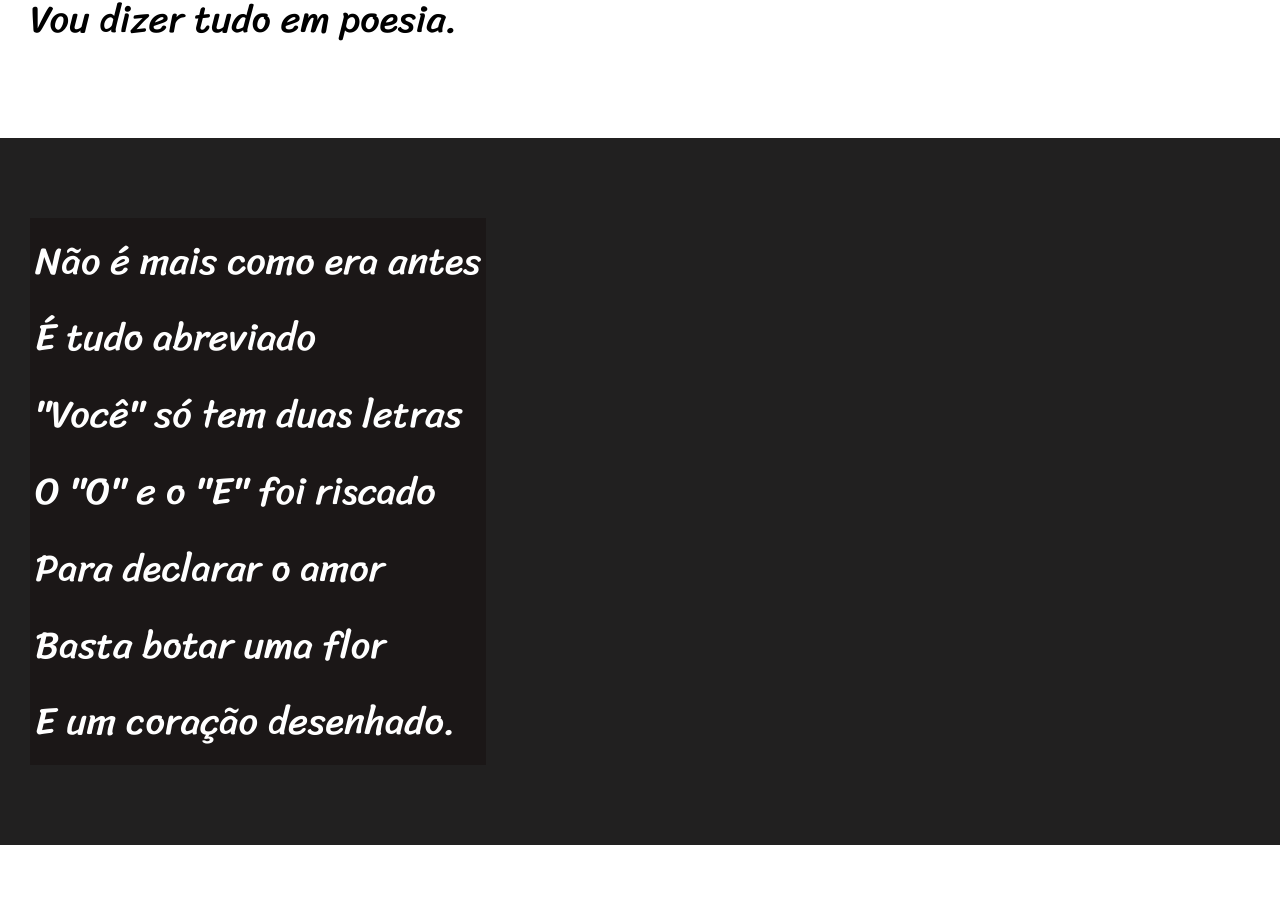
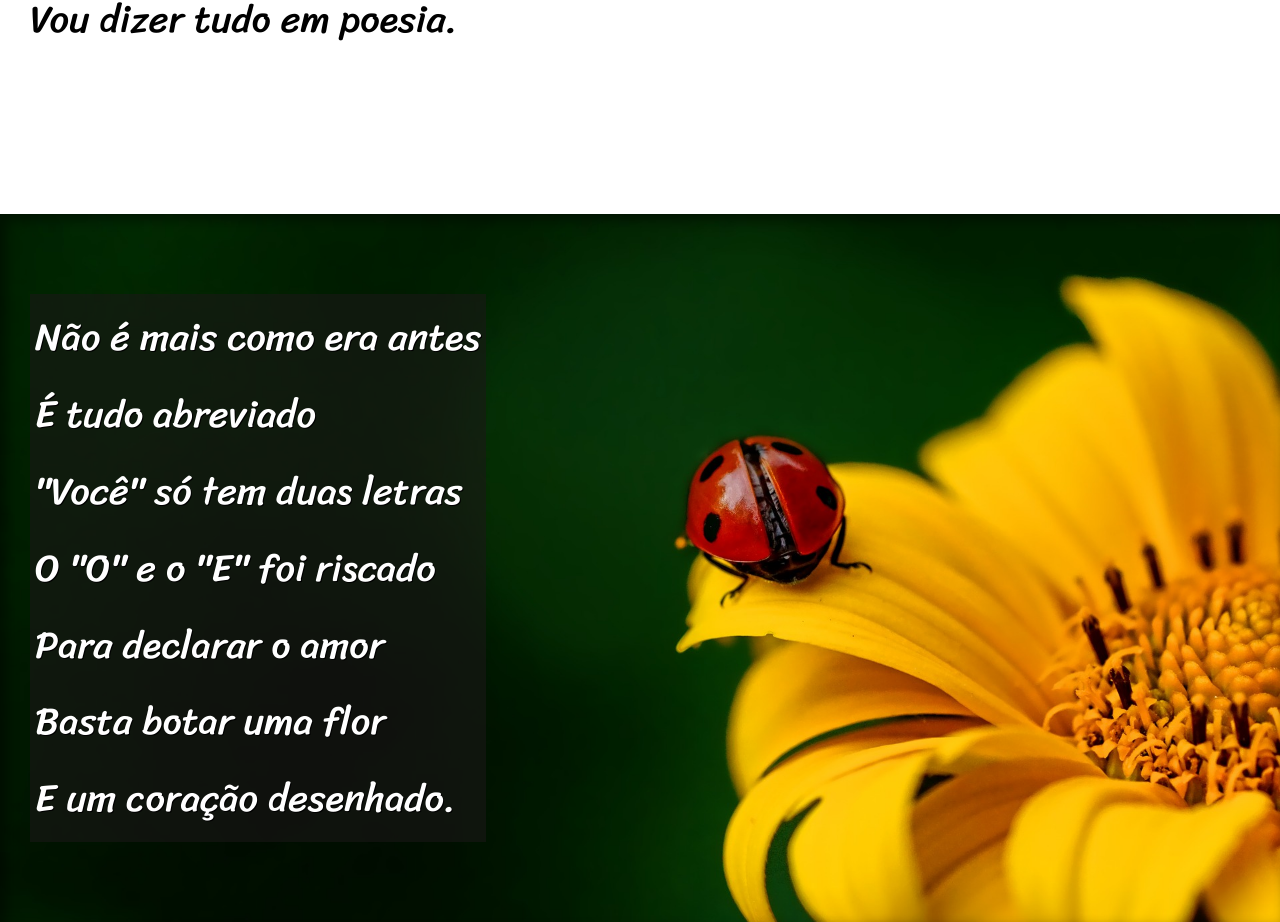
Before and after one commit to samuelyasin75/html-css, a plain HTML site: page desafios/d012/cordel.html in a window 1280 px wide. Shown: the part 818-1740 px from the top of the page. Drawn offline with Linux system fonts and the light colour scheme.

Commit message:
Projeto cordel finalizado (desafio 12)

```diff
--- a/desafios/d012/cordel.html
+++ b/desafios/d012/cordel.html
@@ -24,7 +24,7 @@
                </p>
           </section>
 
-          <section class="imagem">
+          <section class="imagem" id="img01">
                <p>
                     Não é mais como era antes <br>
                     É tudo abreviado <br>
@@ -58,7 +58,7 @@
                </p>
           </section>
 
-          <section class="imagem">
+          <section class="imagem" id="img02">
                <p>
                     Tenho saudade das cartas <br>
                     Escritas com a própria mão <br>
--- a/desafios/d012/estilo/style.css
+++ b/desafios/d012/estilo/style.css
@@ -58,6 +58,10 @@ section {
     font-size: 3vw;
 }
 
+section > p {
+    padding-bottom: 2em;
+}
+
 section.normal {
     background-color: white;
     color: black;
@@ -66,12 +70,25 @@ section.normal {
 section.imagem {
     background-color: rgb(33, 32, 32);
     color: white;
+    box-shadow: inset 6px 6px 13px 0px rgba(0, 0, 0, 0.462);
+    background-position: right center;
+    background-size: cover;
+    background-attachment: fixed;
 }
 
 section.imagem > p {
     display: inline-block;
     padding: 5px;
-    background-color: rgb(27, 23, 23);
+    background-color: rgba(27, 23, 23, 0.567);
+    text-shadow: 1px 1px 0px black;
+}
+
+section#img01 {
+    background-image: url('../imagens/background001.jpg');
+}
+
+section#img02 {
+    background-image: url('../imagens/background002.jpg');
 }
 
 footer {
```
